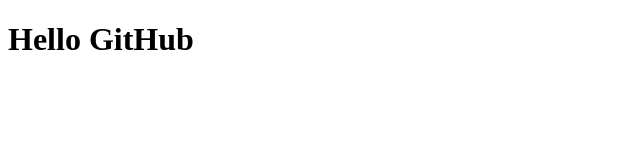
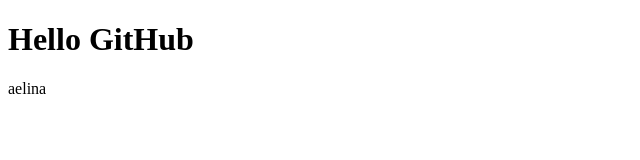
Before and after one commit to linakey/first-project, a plain HTML site: page index.html in a window 1280 px wide. Shown: the full height of the page, 0-640 px from the left. Drawn offline with Linux system fonts and the light colour scheme.

Commit message:
aad p tag

```diff
--- a/index.html
+++ b/index.html
@@ -8,5 +8,6 @@
 </head>
 <body>
     <h1>Hello GitHub</h1>
+    <p> aelina</p>
 </body>
 </html>
```
